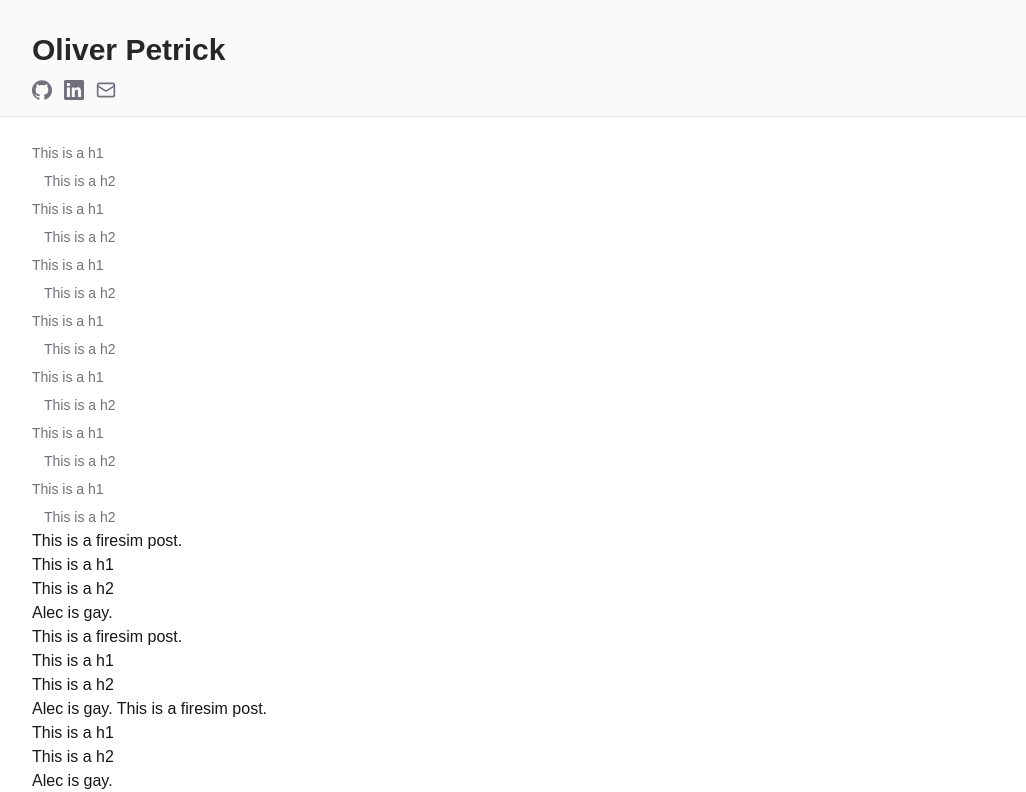
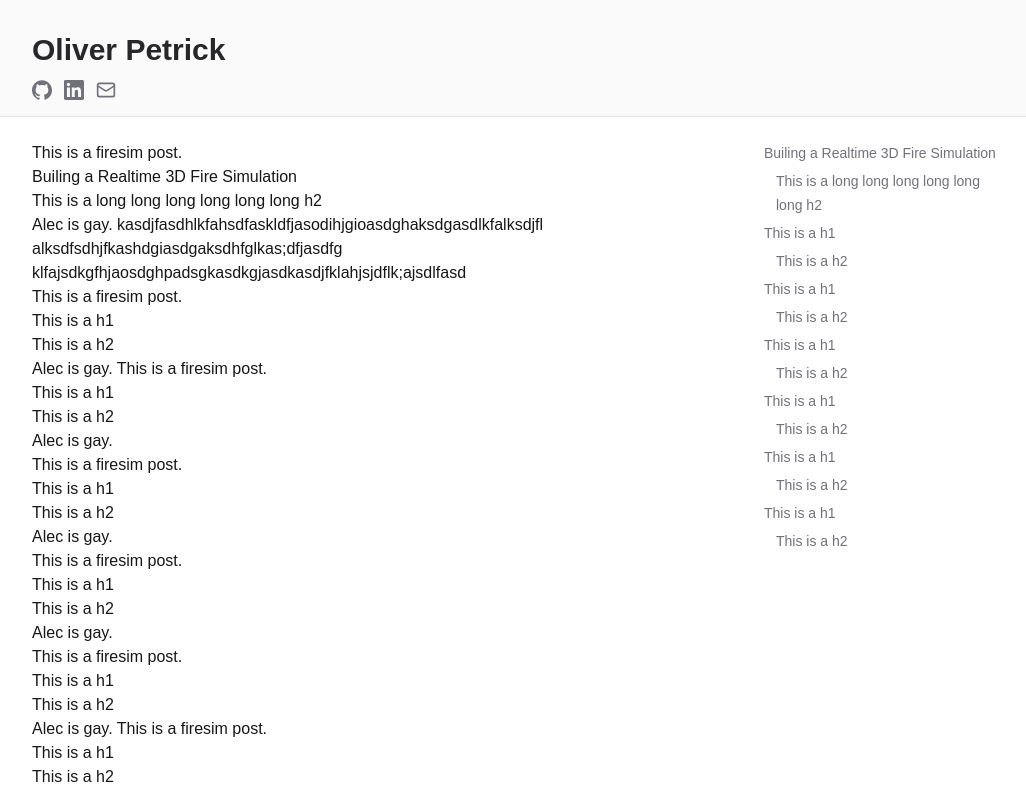
Before and after one commit to olliep24/personal-website-revamp, a Next.js app: page /blog/firesim in a window 1280 px wide. Shown: the top 792 px of the page, without its empty margins (120-1146 px from the left). Built offline with nearby package versions, Linux system fonts and the light colour scheme.

Commit message:
Organized post content and the TOC

```diff
--- a/app/blog/[slug]/page.tsx
+++ b/app/blog/[slug]/page.tsx
@@ -16,10 +16,14 @@ export default async function Page({
   const headings = getHeadings(slug);
 
   return (
-    <>
-      <Toc headings={headings} />
-      <Post />
-    </>
+    <div className="flex gap-8">
+      <div className="w-3/4">
+        <Post />
+      </div>
+      <div className="w-1/4 shrink-0 sticky top-6 self-start">
+        <Toc headings={headings} />
+      </div>
+    </div>
   )
 };
 
--- a/app/markdown/blog-posts/firesim.mdx
+++ b/app/markdown/blog-posts/firesim.mdx
@@ -6,10 +6,11 @@ date: "2026-03-28"
 
 This is a firesim post.
 
-# This is a h1
+# Builing a Realtime 3D Fire Simulation
 
-## This is a h2
-Alec is gay.
+## This is a long long long long long long h2
+Alec is gay. kasdjfasdhlkfahsdfaskldfjasodihjgioasdghaksdgasdlkfalksdjfl alksdfsdhjfkashdgiasdgaksdhfglkas;dfjasdfg
+klfajsdkgfhjaosdghpadsgkasdkgjasdkasdjfklahjsjdflk;ajsdlfasd
 
 This is a firesim post.
 
@@ -51,3 +52,56 @@ This is a firesim post.
 
 ## This is a h2
 Alec is gay.
+
+
+Alec is gay. kasdjfasdhlkfahsdfaskldfjasodihjgioasdghaksdgasdlkfalksdjfl
+Alec is gay. kasdjfasdhlkfahsdfaskldfjasodihjgioasdghaksdgasdlkfalksdjfl
+Alec is gay. kasdjfasdhlkfahsdfaskldfjasodihjgioasdghaksdgasdlkfalksdjfl
+Alec is gay. kasdjfasdhlkfahsdfaskldfjasodihjgioasdghaksdgasdlkfalksdjfl
+Alec is gay. kasdjfasdhlkfahsdfaskldfjasodihjgioasdghaksdgasdlkfalksdjfl
+Alec is gay. kasdjfasdhlkfahsdfaskldfjasodihjgioasdghaksdgasdlkfalksdjfl
+Alec is gay. kasdjfasdhlkfahsdfaskldfjasodihjgioasdghaksdgasdlkfalksdjfl
+Alec is gay. kasdjfasdhlkfahsdfaskldfjasodihjgioasdghaksdgasdlkfalksdjfl
+Alec is gay. kasdjfasdhlkfahsdfaskldfjasodihjgioasdghaksdgasdlkfalksdjfl
+Alec is gay. kasdjfasdhlkfahsdfaskldfjasodihjgioasdghaksdgasdlkfalksdjfl
+Alec is gay. kasdjfasdhlkfahsdfaskldfjasodihjgioasdghaksdgasdlkfalksdjfl
+Alec is gay. kasdjfasdhlkfahsdfaskldfjasodihjgioasdghaksdgasdlkfalksdjfl
+Alec is gay. kasdjfasdhlkfahsdfaskldfjasodihjgioasdghaksdgasdlkfalksdjfl
+alksdfsdhjfkashdgiasdgaksdhfglkas;dfjasdfg
+klfajsdkgfhjaosdghpadsgkasdkgjasdkasdjfklahjsjdflk;ajsdlfasd
+
+alksdfsdhjfkashdgiasdgaksdhfglkas;dfjasdfg
+klfajsdkgfhjaosdghpadsgkasdkgjasdkasdjfklahjsjdflk;ajsdlfasd
+
+alksdfsdhjfkashdgiasdgaksdhfglkas;dfjasdfg
+klfajsdkgfhjaosdghpadsgkasdkgjasdkasdjfklahjsjdflk;ajsdlfasd
+
+alksdfsdhjfkashdgiasdgaksdhfglkas;dfjasdfg
+klfajsdkgfhjaosdghpadsgkasdkgjasdkasdjfklahjsjdflk;ajsdlfasd
+
+alksdfsdhjfkashdgiasdgaksdhfglkas;dfjasdfg
+klfajsdkgfhjaosdghpadsgkasdkgjasdkasdjfklahjsjdflk;ajsdlfasd
+
+alksdfsdhjfkashdgiasdgaksdhfglkas;dfjasdfg
+klfajsdkgfhjaosdghpadsgkasdkgjasdkasdjfklahjsjdflk;ajsdlfasd
+
+alksdfsdhjfkashdgiasdgaksdhfglkas;dfjasdfg
+klfajsdkgfhjaosdghpadsgkasdkgjasdkasdjfklahjsjdflk;ajsdlfasd
+
+alksdfsdhjfkashdgiasdgaksdhfglkas;dfjasdfg
+klfajsdkgfhjaosdghpadsgkasdkgjasdkasdjfklahjsjdflk;ajsdlfasd
+
+alksdfsdhjfkashdgiasdgaksdhfglkas;dfjasdfg
+klfajsdkgfhjaosdghpadsgkasdkgjasdkasdjfklahjsjdflk;ajsdlfasd
+
+alksdfsdhjfkashdgiasdgaksdhfglkas;dfjasdfg
+klfajsdkgfhjaosdghpadsgkasdkgjasdkasdjfklahjsjdflk;ajsdlfasd
+
+alksdfsdhjfkashdgiasdgaksdhfglkas;dfjasdfg
+klfajsdkgfhjaosdghpadsgkasdkgjasdkasdjfklahjsjdflk;ajsdlfasd
+
+alksdfsdhjfkashdgiasdgaksdhfglkas;dfjasdfg
+klfajsdkgfhjaosdghpadsgkasdkgjasdkasdjfklahjsjdflk;ajsdlfasd
+
+alksdfsdhjfkashdgiasdgaksdhfglkas;dfjasdfg
+klfajsdkgfhjaosdghpadsgkasdkgjasdkasdjfklahjsjdflk;ajsdlfasd
```
